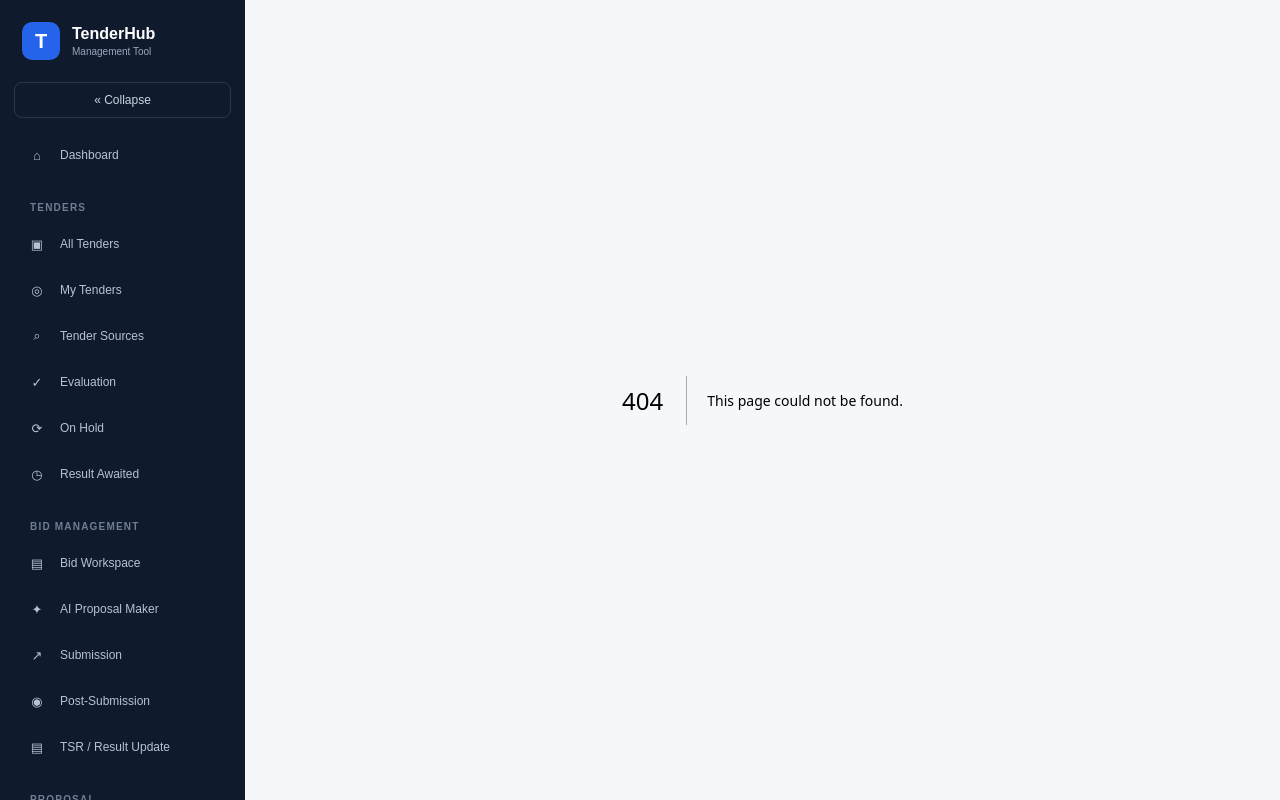
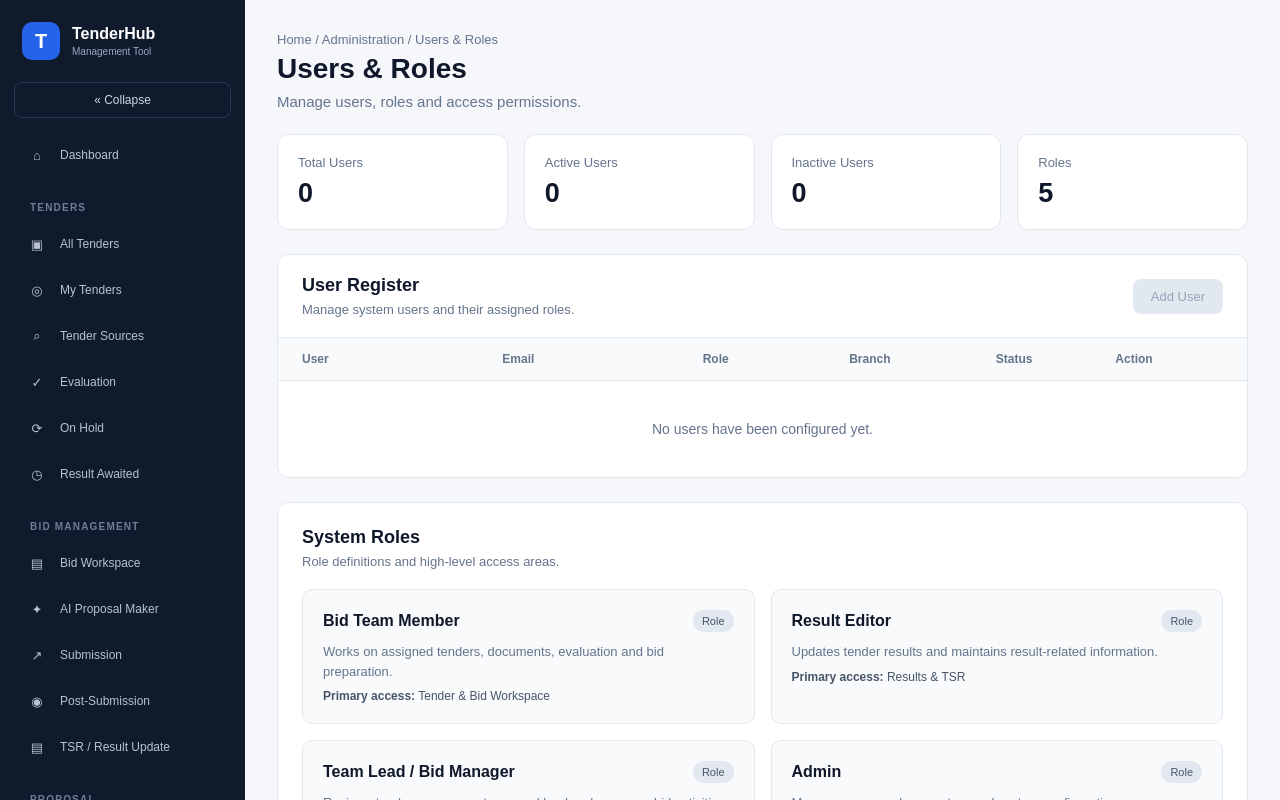
Before and after one commit to pawanmaske-sys/Tender-development-tool, a Next.js app: page /users-roles in a window 1280 px wide. Before the commit this address had no page. Shown: the top 800 px of the page. Built offline with nearby package versions, Linux system fonts and the light colour scheme.

Commit message:
Create page.js

```diff
--- /dev/null
+++ b/app/users-roles/page.js
@@ -0,0 +1,338 @@
+export default function UsersRolesPage() {
+  const roles = [
+    {
+      role: "Bid Team Member",
+      description:
+        "Works on assigned tenders, documents, evaluation and bid preparation.",
+      access: "Tender & Bid Workspace",
+    },
+    {
+      role: "Result Editor",
+      description:
+        "Updates tender results and maintains result-related information.",
+      access: "Results & TSR",
+    },
+    {
+      role: "Team Lead / Bid Manager",
+      description:
+        "Reviews tenders, manages team workload and approves bid activities.",
+      access: "Team & Approval",
+    },
+    {
+      role: "Admin",
+      description:
+        "Manages users, roles, masters and system configuration.",
+      access: "Administration",
+    },
+    {
+      role: "Management",
+      description:
+        "Views management dashboards, reports and tender performance.",
+      access: "Reports & Analytics",
+    },
+  ];
+
+  return (
+    <div
+      style={{
+        padding: "32px",
+        minHeight: "100vh",
+        background: "#f5f7fb",
+      }}
+    >
+      {/* PAGE HEADER */}
+      <div style={{ marginBottom: "24px" }}>
+        <div
+          style={{
+            fontSize: "13px",
+            color: "#64748b",
+            marginBottom: "6px",
+          }}
+        >
+          Home / Administration / Users & Roles
+        </div>
+
+        <h1
+          style={{
+            margin: 0,
+            fontSize: "28px",
+            color: "#0f172a",
+          }}
+        >
+          Users & Roles
+        </h1>
+
+        <p
+          style={{
+            marginTop: "8px",
+            marginBottom: 0,
+            color: "#64748b",
+            fontSize: "15px",
+          }}
+        >
+          Manage users, roles and access permissions.
+        </p>
+      </div>
+
+      {/* SUMMARY */}
+      <div
+        style={{
+          display: "grid",
+          gridTemplateColumns: "repeat(4, minmax(0, 1fr))",
+          gap: "16px",
+          marginBottom: "24px",
+        }}
+      >
+        {[
+          ["Total Users", "0"],
+          ["Active Users", "0"],
+          ["Inactive Users", "0"],
+          ["Roles", "5"],
+        ].map(([title, value]) => (
+          <div
+            key={title}
+            style={{
+              background: "#ffffff",
+              border: "1px solid #e2e8f0",
+              borderRadius: "12px",
+              padding: "20px",
+            }}
+          >
+            <div
+              style={{
+                fontSize: "13px",
+                color: "#64748b",
+              }}
+            >
+              {title}
+            </div>
+
+            <div
+              style={{
+                marginTop: "8px",
+                fontSize: "27px",
+                fontWeight: "700",
+                color: "#0f172a",
+              }}
+            >
+              {value}
+            </div>
+          </div>
+        ))}
+      </div>
+
+      {/* USER REGISTER */}
+      <div
+        style={{
+          background: "#ffffff",
+          border: "1px solid #e2e8f0",
+          borderRadius: "12px",
+          overflow: "hidden",
+          marginBottom: "24px",
+        }}
+      >
+        <div
+          style={{
+            padding: "20px 24px",
+            borderBottom: "1px solid #e2e8f0",
+            display: "flex",
+            alignItems: "center",
+            justifyContent: "space-between",
+            gap: "16px",
+          }}
+        >
+          <div>
+            <h2
+              style={{
+                margin: 0,
+                fontSize: "18px",
+                color: "#0f172a",
+              }}
+            >
+              User Register
+            </h2>
+
+            <p
+              style={{
+                margin: "6px 0 0",
+                color: "#64748b",
+                fontSize: "13px",
+              }}
+            >
+              Manage system users and their assigned roles.
+            </p>
+          </div>
+
+          <button
+            type="button"
+            disabled
+            style={{
+              padding: "10px 18px",
+              border: "none",
+              borderRadius: "8px",
+              background: "#e2e8f0",
+              color: "#94a3b8",
+              fontSize: "13px",
+              cursor: "not-allowed",
+            }}
+          >
+            Add User
+          </button>
+        </div>
+
+        {/* TABLE HEADER */}
+        <div
+          style={{
+            display: "grid",
+            gridTemplateColumns:
+              "1.4fr 1.4fr 1fr 1fr 0.8fr 0.8fr",
+            gap: "12px",
+            padding: "14px 24px",
+            background: "#f8fafc",
+            borderBottom: "1px solid #e2e8f0",
+            fontSize: "12px",
+            fontWeight: "600",
+            color: "#64748b",
+          }}
+        >
+          <div>User</div>
+          <div>Email</div>
+          <div>Role</div>
+          <div>Branch</div>
+          <div>Status</div>
+          <div>Action</div>
+        </div>
+
+        <div
+          style={{
+            padding: "40px 24px",
+            textAlign: "center",
+            color: "#64748b",
+            fontSize: "14px",
+          }}
+        >
+          No users have been configured yet.
+        </div>
+      </div>
+
+      {/* ROLES */}
+      <div
+        style={{
+          background: "#ffffff",
+          border: "1px solid #e2e8f0",
+          borderRadius: "12px",
+          padding: "24px",
+        }}
+      >
+        <h2
+          style={{
+            margin: 0,
+            fontSize: "18px",
+            color: "#0f172a",
+          }}
+        >
+          System Roles
+        </h2>
+
+        <p
+          style={{
+            marginTop: "6px",
+            color: "#64748b",
+            fontSize: "13px",
+          }}
+        >
+          Role definitions and high-level access areas.
+        </p>
+
+        <div
+          style={{
+            display: "grid",
+            gridTemplateColumns: "repeat(2, minmax(0, 1fr))",
+            gap: "16px",
+            marginTop: "20px",
+          }}
+        >
+          {roles.map((item) => (
+            <div
+              key={item.role}
+              style={{
+                padding: "20px",
+                border: "1px solid #e2e8f0",
+                borderRadius: "10px",
+                background: "#f8fafc",
+              }}
+            >
+              <div
+                style={{
+                  display: "flex",
+                  alignItems: "center",
+                  justifyContent: "space-between",
+                  gap: "12px",
+                }}
+              >
+                <h3
+                  style={{
+                    margin: 0,
+                    fontSize: "16px",
+                    color: "#0f172a",
+                  }}
+                >
+                  {item.role}
+                </h3>
+
+                <span
+                  style={{
+                    padding: "5px 9px",
+                    borderRadius: "999px",
+                    background: "#e2e8f0",
+                    color: "#475569",
+                    fontSize: "11px",
+                  }}
+                >
+                  Role
+                </span>
+              </div>
+
+              <p
+                style={{
+                  marginTop: "10px",
+                  marginBottom: "8px",
+                  color: "#64748b",
+                  fontSize: "13px",
+                  lineHeight: "1.5",
+                }}
+              >
+                {item.description}
+              </p>
+
+              <div
+                style={{
+                  fontSize: "12px",
+                  color: "#475569",
+                }}
+              >
+                <strong>Primary access:</strong> {item.access}
+              </div>
+            </div>
+          ))}
+        </div>
+      </div>
+
+      {/* PERMISSION NOTE */}
+      <div
+        style={{
+          marginTop: "20px",
+          padding: "16px 20px",
+          borderRadius: "10px",
+          background: "#fff7ed",
+          border: "1px solid #fed7aa",
+          color: "#9a3412",
+          fontSize: "13px",
+        }}
+      >
+        Detailed permissions will be configured before the tender workflow is
+        connected to live data.
+      </div>
+    </div>
+  );
+}
```
